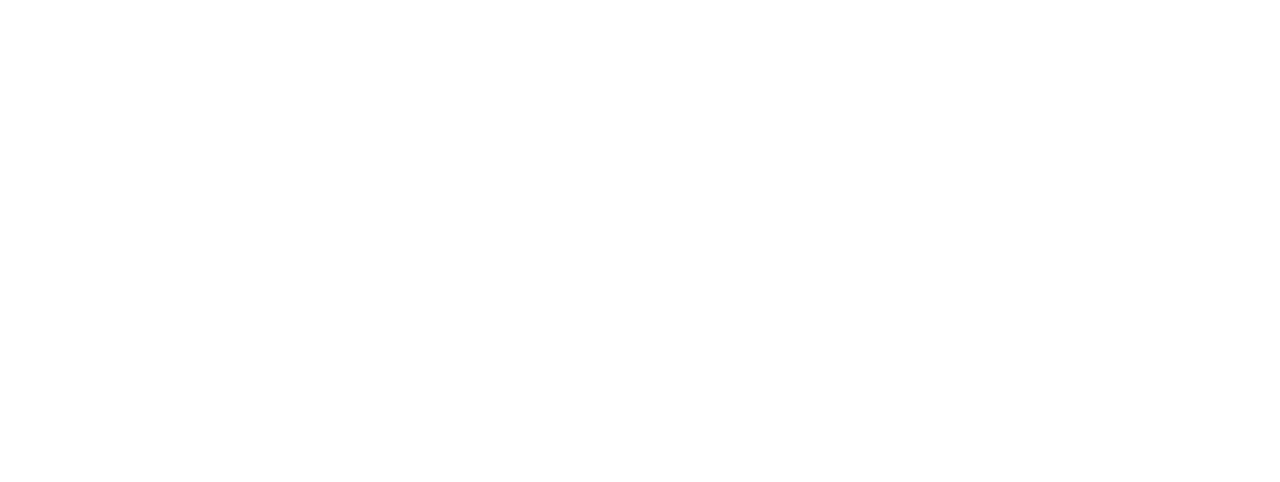
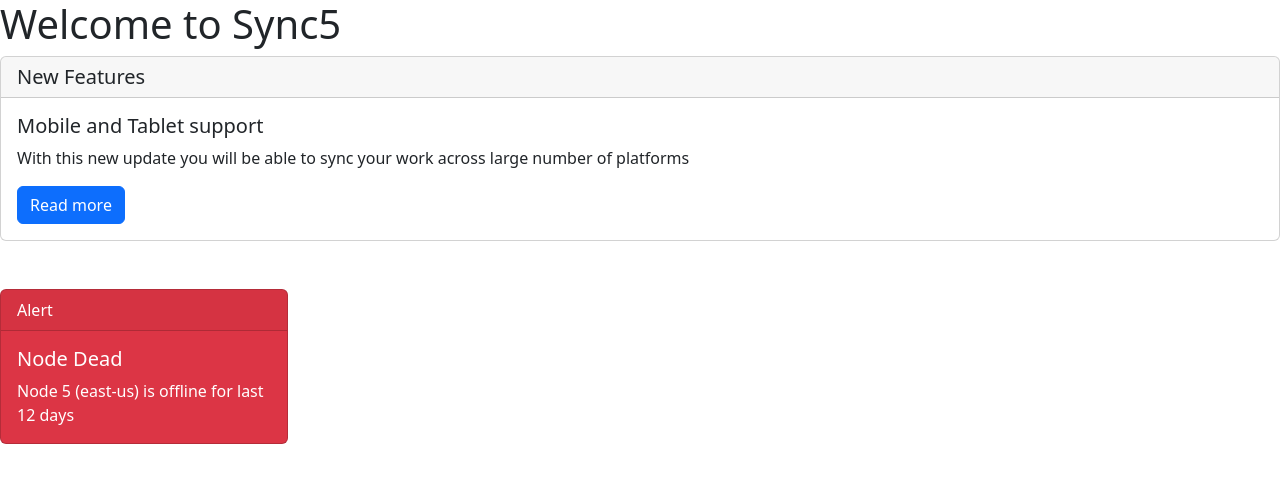
Before and after one commit to acciojob/bootstrap-card-Ankit0315, a website: page main.html in a window 1280 px wide. Drawn offline with nearby package versions, Linux system fonts and the light colour scheme.

Commit message:
created a submission

```diff
--- a/main.html
+++ b/main.html
@@ -4,10 +4,36 @@
 
 <head>
 	<link rel="stylesheet" href="styles.css">
+	<link href="https://cdn.jsdelivr.net/npm/bootstrap@5.2.3/dist/css/bootstrap.min.css" rel="stylesheet">
+
+<!-- Latest compiled JavaScript -->
+<script src="https://cdn.jsdelivr.net/npm/bootstrap@5.2.3/dist/js/bootstrap.bundle.min.js"></script>
 </head>
 
 <body>
 	<!-- the entire body must be written by student -->
+<h1>Welcome to Sync5</h1>
+<div class="card">
+  <h5 class="card-header">New Features</h5>
+  <div class="card-body">
+    <h5 class="card-title">Mobile and Tablet support</h5>
+    <p class="card-text">With this new update you will be able to sync your work across large number of platforms</p>
+    <a href="#" class="btn btn-primary">Read more</a>
+  </div>
+</div>
+	<br>
+	<br>
+	<div class="card text-white bg-danger mb-3" style="max-width: 18rem;">
+  <div class="card-header">Alert</div>
+  <div class="card-body">
+    <h5 class="card-title">Node Dead</h5>
+    <p class="card-text">Node 5 (east-us) is offline for last 12 days</p>
+  </div>
+</div>
+
+
+
+
     <script type="text/javascript" src="./script.js">
 </script>
 
```
